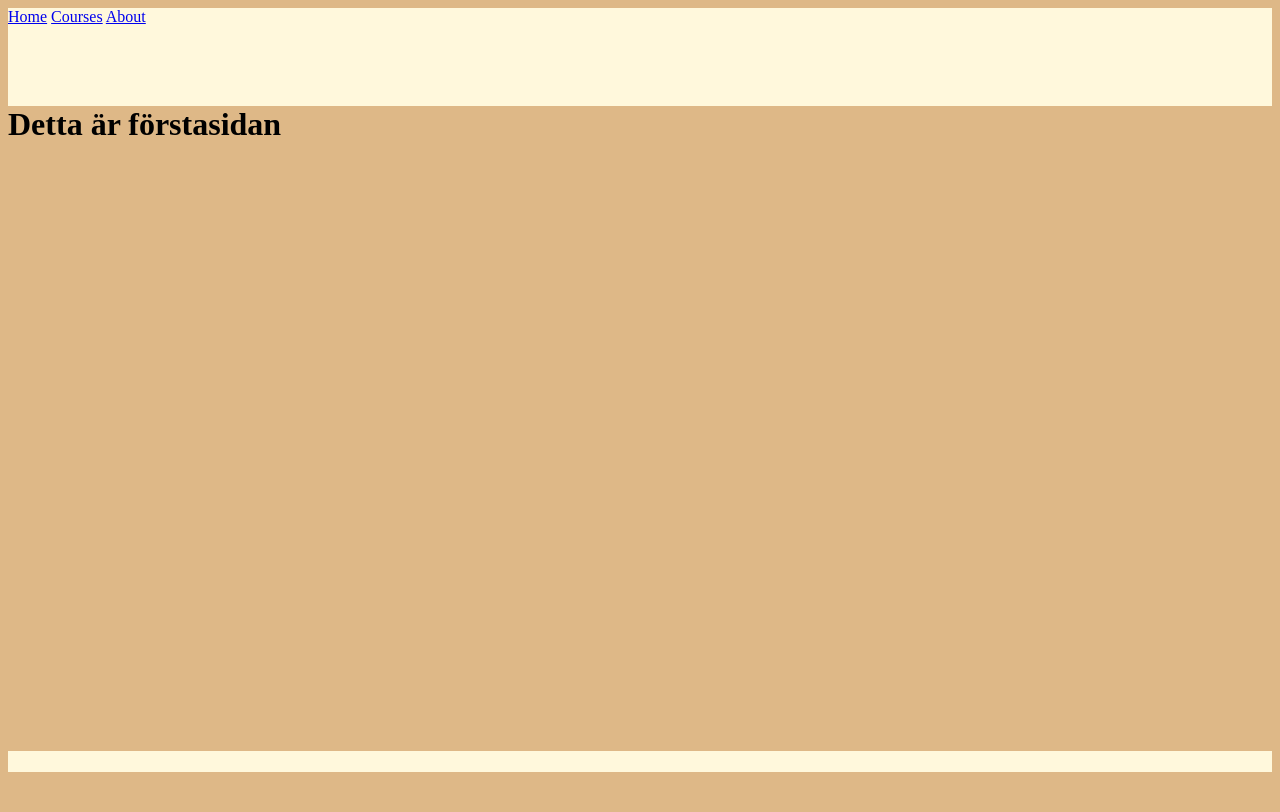
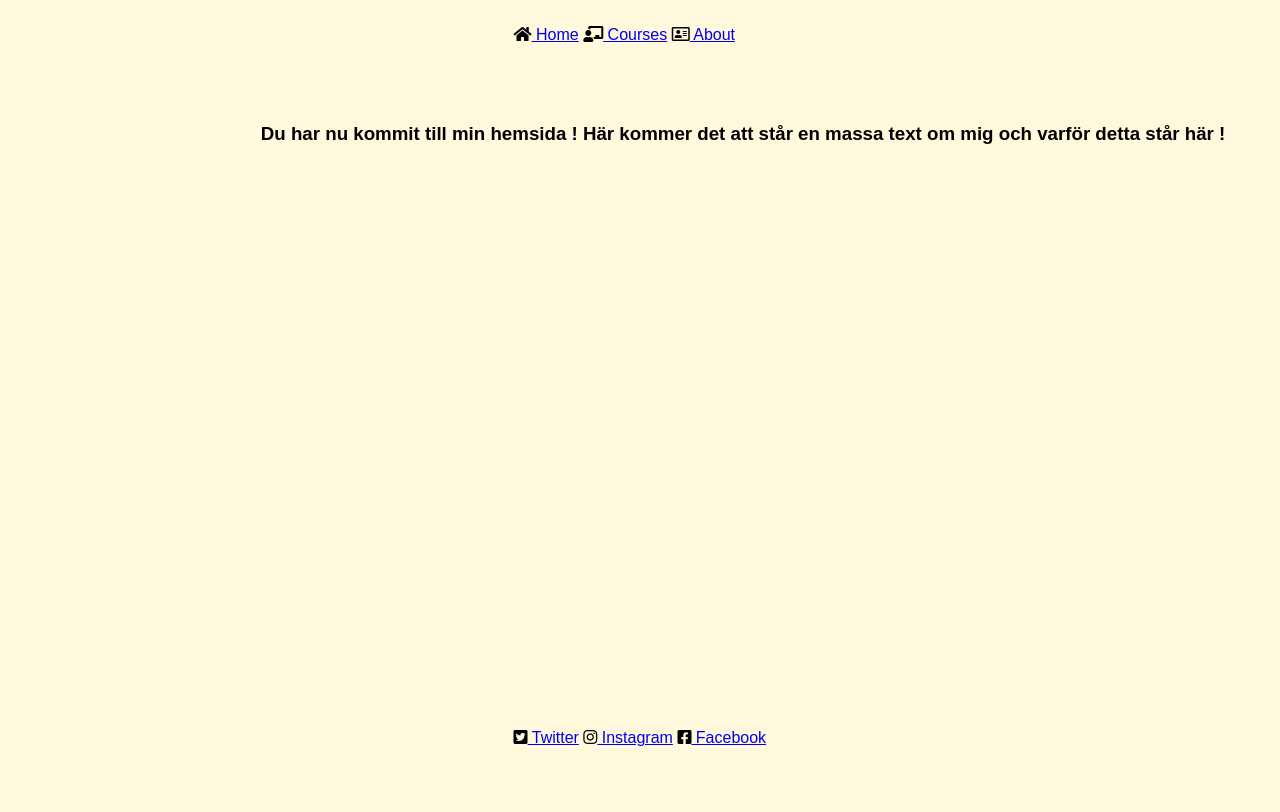
Before and after one commit to 77perzei/uppgift_1, a plain HTML site: page index.html in a window 1280 px wide. Drawn offline with Linux system fonts and the light colour scheme.

Commit message:
femte commit

```diff
--- a/courses.css
+++ b/courses.css
@@ -18,7 +18,7 @@ body {
 
 h1 {
     grid-column: 1/11;
-    grid-row: 5/11;
+    grid-row: 2/11;
     background-color: burlywood;
     color:black;
 }
--- a/index.css
+++ b/index.css
@@ -1,24 +1,39 @@
 body {
     display: grid;
-    background-color: burlywood;
+    background-color: cornsilk;
     height: 100vh;
-    margin: 10;
-    padding: 10;
+    margin: 20;
+    padding: 20;
     grid-template-columns: repeat(10, 1fr);
     grid-template-rows: repeat(10, 1fr)
+    <link rel="preconnect" href="https://fonts.gstatic.com">
+    <link href="https://fonts.googleapis.com/css2?family=Raleway:ital@1&display=swap" rel="stylesheet">
 
 }
 .navbar {
-    grid-column: 1/11;
+
+    grid-column: 5/11 ;
     grid-row: 1/11;
     background-color: cornsilk;
     color:black;
+    font-family: 'Raleway', sans-serif;
 
-}
-h1 {
-    grid-column: 1/11;
+    }
+
+h3 {
+    grid-column: 3/11;
     grid-row: 2/11;
-    background-color: burlywood;
+    background-color: cornsilk;
     color:black;
+    font-family: 'Raleway', sans-serif;
 
-}
+    }
+
+.footer {
+    grid-column: 5/11;
+    grid-row: 11/11;
+    background-color: cornsilk;
+    color:black;
+    font-family: 'Raleway', sans-serif;
+
+    }
--- a/index.html
+++ b/index.html
@@ -4,20 +4,35 @@
     <meta charset="UTF-8">
     <meta name="viewport" content="width=device-width, initial-scale=1.0">
     <title>Home</title>
+    <link rel="stylesheet" href="https://use.fontawesome.com/releases/v5.15.2/css/all.css" integrity="sha384-vSIIfh2YWi9wW0r9iZe7RJPrKwp6bG+s9QZMoITbCckVJqGCCRhc+ccxNcdpHuYu" crossorigin="anonymous">
     <link rel="stylesheet" href="index.css"
+
 
 </head>
 <body>
 
  <div class="navbar"
-
-    <i class="fas fa-home"></i><a href="/index.html">Home</a>
-    <i class="fas fa-home"></i><a href="/courses.html">Courses</a>
-    <i class="fas fa-home"></i><a href="/about.html">About</a>
+ <br>
+ <br>
+    <i class="fas fa-home"></i><a href="/index.html"> Home</a>
+    <i class="fas fa-chalkboard-teacher"></i><a href="/courses.html"> Courses</a>
+    <i class="far fa-address-card"></i></i><a href="/about.html"> About</a>
 
 </div>
     <br>
     <br>
-    <h1>Detta är förstasidan </h1>
+    <h3>Du har nu kommit till min hemsida ! Här kommer det att står en massa text om mig och varför detta står här !
+    </h3>
+
+
+
+    <div class="footer"
+    <br>
+    <br>
+    <i class="fab fa-twitter-square"></i><a href="https://twitter.com/Per_Zeilon"> Twitter</a>
+    <i class="fab fa-instagram"></i><a href="https://www.instagram.com/per_zeilon/"> Instagram</a>
+    <i class="fab fa-facebook-square"></i><a href="https://www.facebook.com/per.zeilon"> Facebook</a>
+</div>
+
 </body>
 </html>
```
